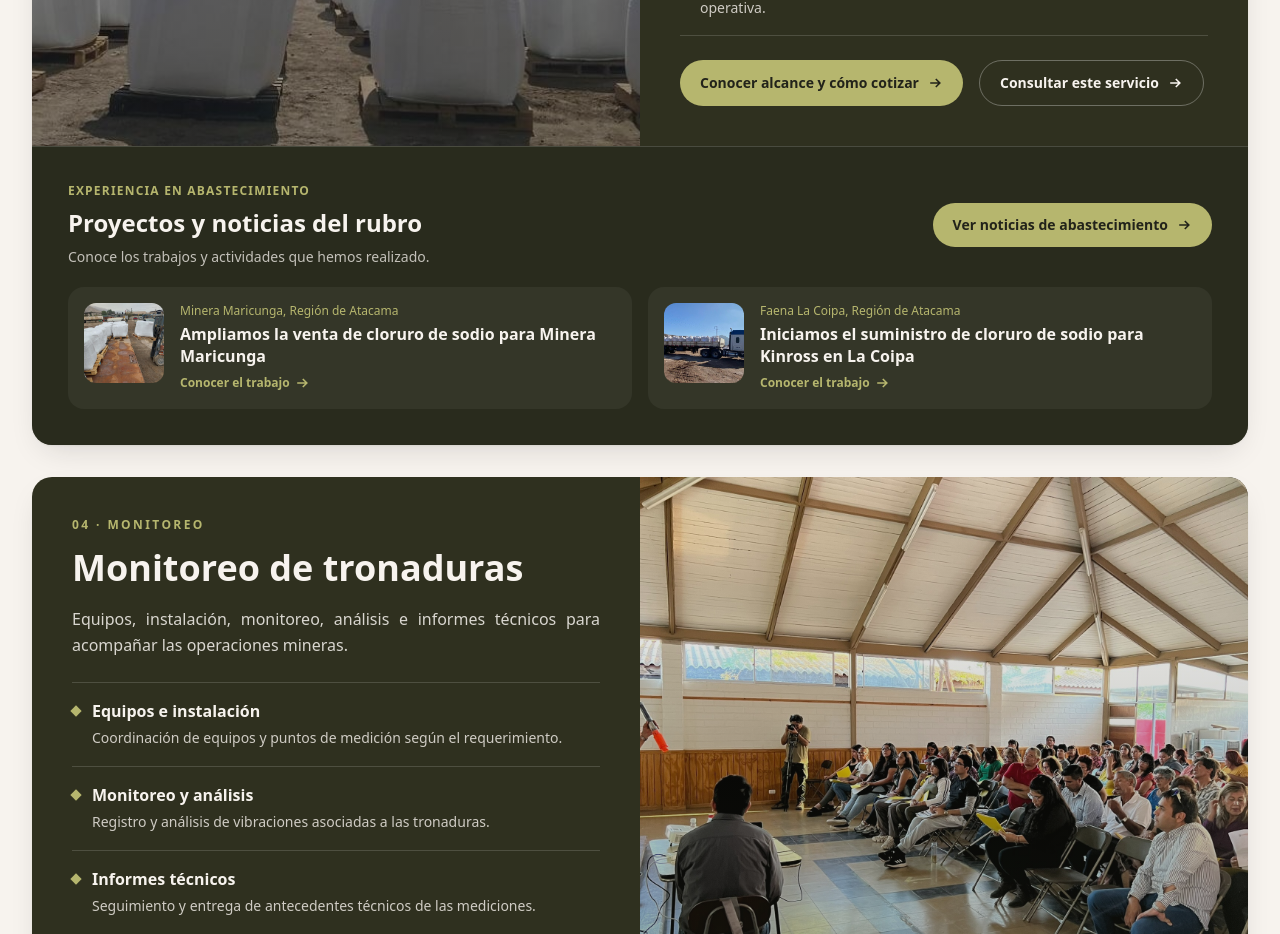
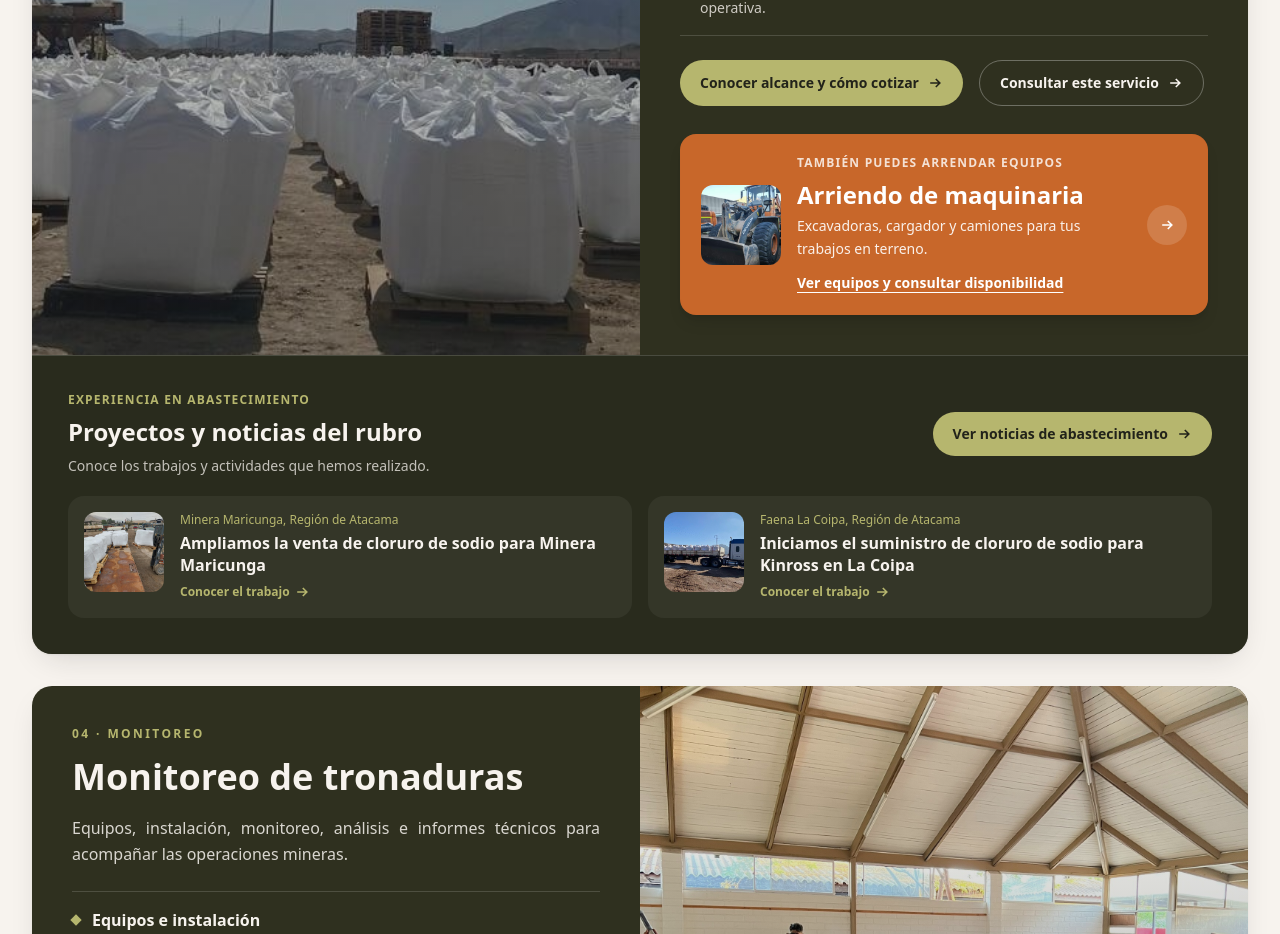
Before and after one commit to tropicleta/granalla-norte, a Next.js app: page /servicios in a window 1280 px wide. Shown: the part 3380-4314 px from the top of the page. Built offline with nearby package versions, Linux system fonts and the light colour scheme.

Commit message:
Add machinery rental access to supply services

```diff
--- a/src/app/page.tsx
+++ b/src/app/page.tsx
@@ -96,7 +96,7 @@ export default async function Home() {
                   </ul>
                   <div className="mt-auto space-y-3 pt-6">
                     <Link href={servicePath(s.slug)} className="inline-flex items-center gap-1 text-sm font-semibold text-khaki hover:underline">Conocer más <Arrow /></Link>
-                    {["obras-civiles", "mantencion-de-caminos"].includes(s.slug) && <Link href="/maquinaria" className="flex items-center justify-between gap-2 rounded-xl bg-copper px-4 py-3 text-sm font-semibold text-white transition hover:bg-copper-600">Arriendo de maquinaria <Arrow /></Link>}
+                    {["obras-civiles", "mantencion-de-caminos", "minerales"].includes(s.slug) && <Link href="/maquinaria" className="flex items-center justify-between gap-2 rounded-xl bg-copper px-4 py-3 text-sm font-semibold text-white transition hover:bg-copper-600">Arriendo de maquinaria <Arrow /></Link>}
                     <Link href={sectorProjectsPath(s.slug)} className="block rounded-xl border border-white/20 bg-white/5 px-4 py-3 transition hover:bg-white/10"><span className="block text-xs text-khaki">Experiencia en {projectSectors.find(item => item.slug === s.slug)?.label.toLowerCase()}</span><span className="mt-1 flex items-center justify-between gap-2 text-sm font-semibold text-cream">Ver proyectos y noticias <Arrow /></span></Link>
                   </div>
                 </div>
--- a/src/components/MachineryAccess.tsx
+++ b/src/components/MachineryAccess.tsx
@@ -3,7 +3,7 @@ import Link from "next/link";
 import { Arrow } from "./ui";
 
 export function MachineryAccess({ serviceSlug }: { serviceSlug: string }) {
-  if (!["mantencion-de-caminos", "obras-civiles"].includes(serviceSlug)) return null;
+  if (!["mantencion-de-caminos", "obras-civiles", "minerales"].includes(serviceSlug)) return null;
   return <Link href="/maquinaria" className="group mt-7 flex items-center gap-4 overflow-hidden rounded-2xl border border-copper/50 bg-copper p-4 text-white shadow-lg transition hover:bg-copper-600 focus-visible:outline-2 focus-visible:outline-offset-4 focus-visible:outline-copper sm:p-5">
     <div className="relative hidden size-20 shrink-0 overflow-hidden rounded-xl sm:block"><Image src="/img/brochure/cargador.jpg" alt="" fill sizes="80px" className="object-cover" /></div>
     <div className="min-w-0 flex-1"><p className="text-xs font-semibold uppercase tracking-widest text-white/80">También puedes arrendar equipos</p><p className="mt-2 font-display text-xl font-semibold sm:text-2xl">Arriendo de maquinaria</p><p className="mt-1 text-sm leading-relaxed text-white/90">{serviceSlug === "mantencion-de-caminos" ? "Equipos para nivelación, compactación y humectación de caminos." : "Excavadoras, cargador y camiones para tus trabajos en terreno."}</p><span className="mt-3 inline-block text-sm font-semibold underline underline-offset-4">Ver equipos y consultar disponibilidad</span></div>
--- a/tests/service-navigation-smoke.mjs
+++ b/tests/service-navigation-smoke.mjs
@@ -7,11 +7,11 @@ async function page(path) {
   return (await response.text()).split("<main")[1].split("</main>")[0];
 }
 const listing = await page("/servicios");
-assert.equal((listing.match(/También puedes arrendar equipos/g) || []).length, 2);
+assert.equal((listing.match(/También puedes arrendar equipos/g) || []).length, 3);
 for (const slug of ["obras-civiles", "mantencion-de-caminos", "minerales", "asesorias"]) {
   assert.ok(listing.includes(`/noticias?rubro=${slug}`), `${slug}: sector news link`);
 }
-for (const slug of ["obras-civiles", "mantencion-de-caminos"]) {
+for (const slug of ["obras-civiles", "mantencion-de-caminos", "minerales"]) {
   const html = await page(`/servicios/${slug}`);
   assert.ok(html.includes("Arriendo de maquinaria"));
   assert.ok(html.includes('href="/maquinaria"'));
```
